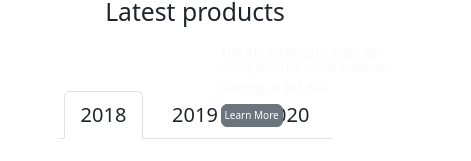
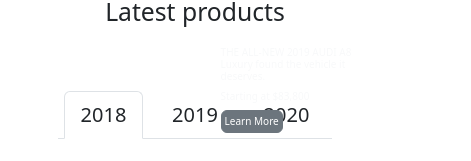
Before and after one commit to HASSAN-NAJJAR95/Audi, a plain HTML site: page index.html in a window 390 px wide. Shown: the part 282-443 px from the top of the page, 471 px wide, since content can reach past the window. Drawn offline with nearby package versions, Linux system fonts and the light colour scheme; files that its build step writes are made by us from their sources.

Commit message:
Update style.scss

```diff
--- a/css/style.scss
+++ b/css/style.scss
@@ -8,12 +8,12 @@
     height: 50px;
 }
 .about-absolute{
-    width: 250px !important;
+    width: 350px !important;
     top:10%;
     right: 10%;
     @media screen{
         @media (max-width:1090px){
-            width: 300px;
+            width: 300px !important;
             font-size: 12px;
             top:4%;
             right: 5%;
@@ -28,15 +28,14 @@
             button{
                 font-size: 10px;
             }
-            width: 255px;
+            width: 255px !important;
             font-size: 9px;
             top:18%;
             right: 1%;
         }
-        @media (max-width:657px){
-            width: 100%;
+        @media (max-width:614px){
             h5{
-                font-size:12px ;
+                font-size:10px ;
             }
             h3{
                 font-size:10px ;
@@ -48,8 +47,8 @@
             p{
                 display: none;
             }
-            width: 250px;
-            top:18%;
+            width: 139px !important;
+            top:15%;
             left: 57%;
         }
     }
```
